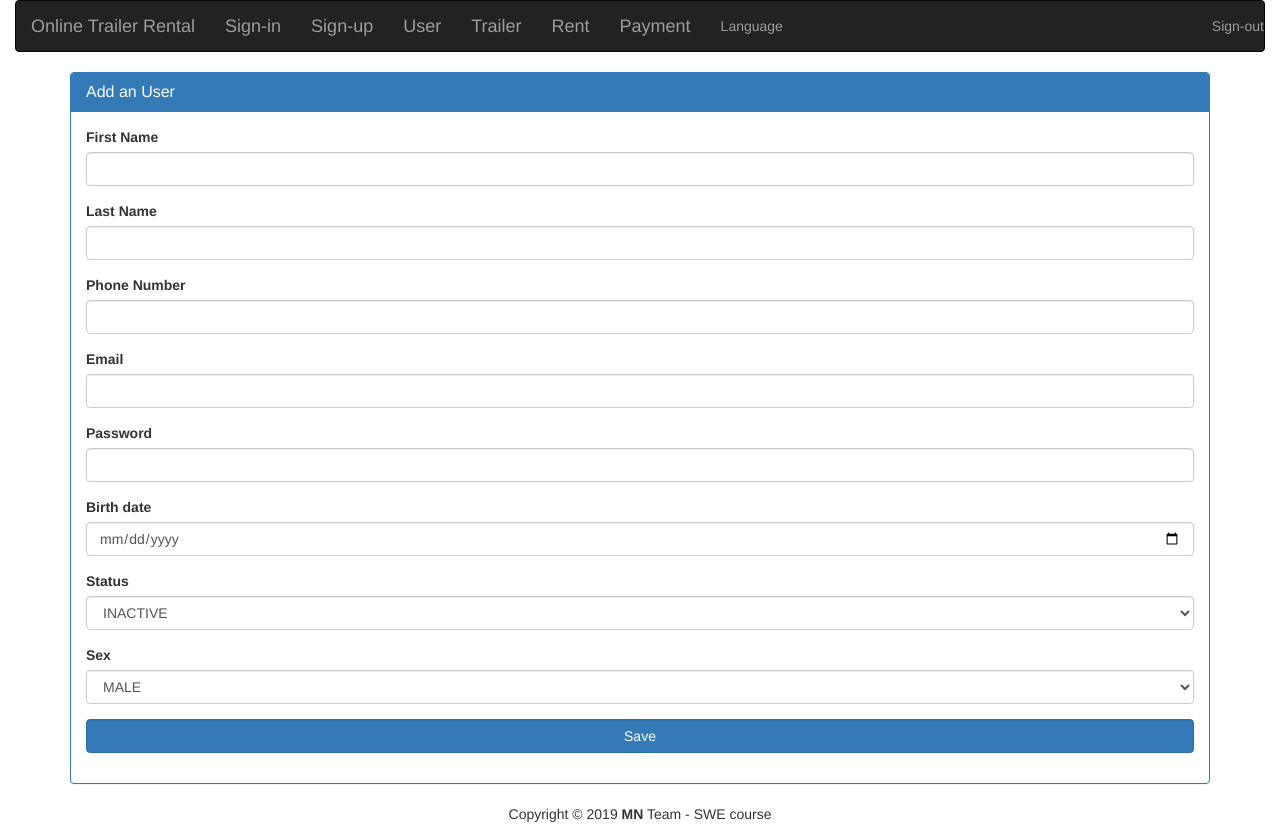
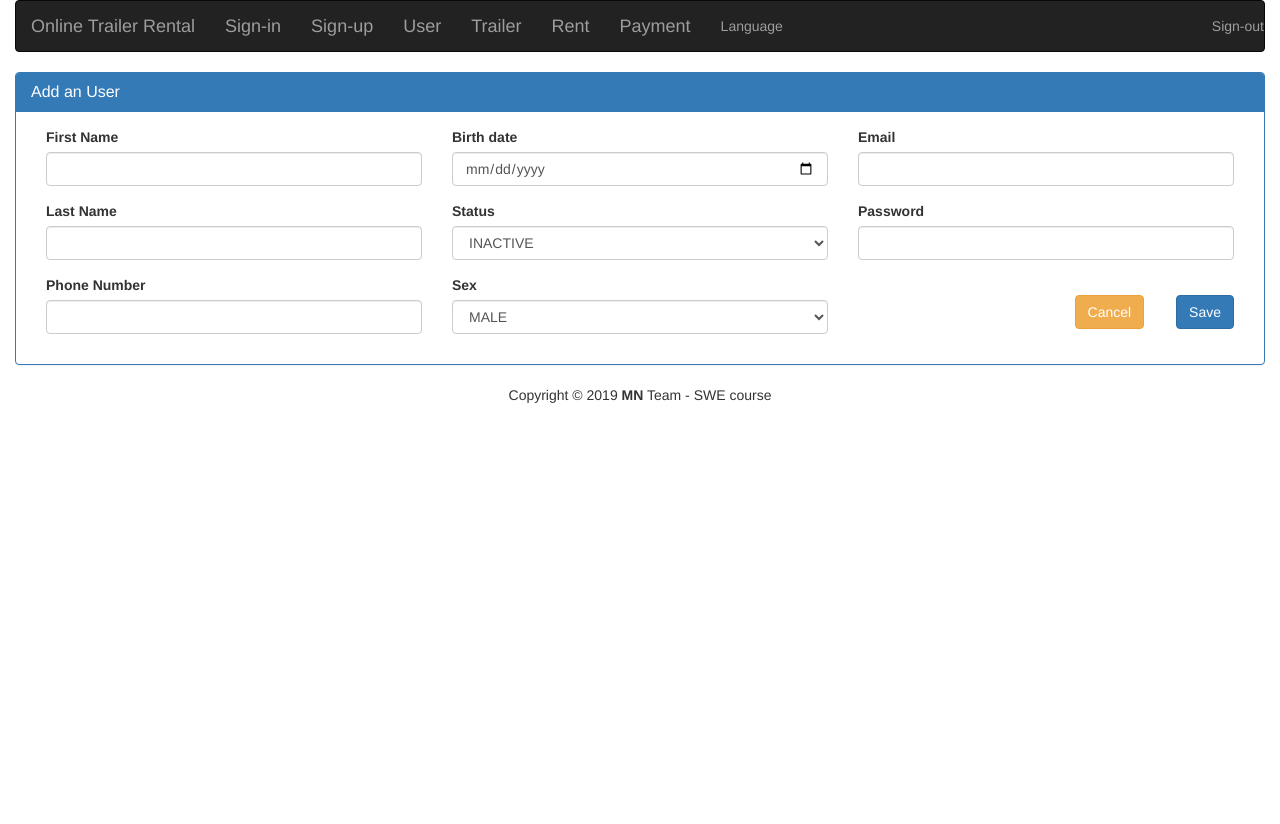
Before and after one commit to gtuugii/TrailerRental, a Spring Boot app: page /users/add in a window 1280 px wide. After the commit the page ends 403 px from the top, so only its background shows below. Run offline with Spring Boot 4, Linux system fonts and the light colour scheme; some libraries are stand-ins or nearby versions.

Commit message:
changed User-Design - add/edit

```diff
--- a/TrailerRentalClient/src/main/resources/templates/users/user-add.html
+++ b/TrailerRentalClient/src/main/resources/templates/users/user-add.html
@@ -7,7 +7,7 @@
 </head>
 <body>
 <div th:replace="fragments/header :: header"/>
-<div class="container">
+<div class="container-fluid">
     <div class="panel panel-primary">
         <div class="panel-heading">
             <h3 class="panel-title"><span th:text="#{useradd}">Add New Student</span></h3>
@@ -16,41 +16,39 @@
             <span th:text="${result}" class="alert-danger"></span>
             <form th:action="@{/users/add}" th:object="${user}" method="post">
 
+                <div class="col-md-4">
+                    <!--                <div class="form-group">-->
+                    <!--                    <label for="id" th:text="#{id}"></label>-->
+                    <!--                    <input type="text" class="form-control" id="id" th:field="*{id}" readonly/>-->
+                    <!--                    <label th:if="${#fields.hasErrors('id')}" th:errors="*{id}" class="alert-danger"></label>-->
+                    <!--                </div>-->
+
                     <div class="form-group">
                         <label for="firstName" th:text="#{firstName}"></label>
-                    <input type="text" class="form-control" id="firstName" th:field="*{firstName}" />
+                        <input type="text" class="form-control" id="firstName" th:field="*{firstName}"/>
                         <label th:if="${#fields.hasErrors('firstName')}" th:errors="*{firstName}" class="alert-danger"></label>
                     </div>
 
                     <div class="form-group">
                         <label for="lastName" th:text="#{lastName}"></label>
-                    <input type="text" class="form-control" id="lastName" th:field="*{lastName}" />
+                        <input type="text" class="form-control" id="lastName" th:field="*{lastName}"/>
                         <label th:if="${#fields.hasErrors('lastName')}" th:errors="*{lastName}" class="alert-danger"></label>
                     </div>
+
                     <div class="form-group">
                         <label for="phoneNumber" th:text="#{phoneNumber}"></label>
-                    <input type="number" class="form-control" id="phoneNumber" th:field="*{phoneNumber}" />
+                        <input type="text" class="form-control" id="phoneNumber" th:field="*{phoneNumber}"/>
                         <label th:if="${#fields.hasErrors('phoneNumber')}" th:errors="*{phoneNumber}" class="alert-danger"></label>
                     </div>
 
-                <div class="form-group">
-                    <label for="email" th:text="#{email}"></label>
-                    <input type="text" class="form-control" id="email" th:field="*{email}" />
-                    <label th:if="${#fields.hasErrors('email')}" th:errors="*{email}" class="alert-danger"></label>
                 </div>
 
-                <div class="form-group">
-                    <label for="password" th:text="#{password}"></label>
-                    <input type="password" class="form-control" id="password" th:field="*{password}" />
-                    <label th:if="${#fields.hasErrors('password')}" th:errors="*{password}" class="alert-danger"></label>
-                </div>
-
+                <div class="col-md-4">
                     <div class="form-group">
                         <label for="birthDate" th:text="#{birthDate}"></label>
                         <input type="date" class="form-control" id="birthDate" th:field="*{birthDate}" />
                         <label th:if="${#fields.hasErrors('birthDate')}" th:errors="*{birthDate}" class="alert-danger"></label>
                     </div>
-
                     <div class="form-group">
                         <label for="status" th:text="#{status}"></label>
                         <select id="status" th:field="*{status}" class="form-control">
@@ -72,9 +70,28 @@
                         </select>
                         <label th:if="${#fields.hasErrors('sex')}" th:errors="*{sex}" class="alert-danger"></label>
                     </div>
+                </div>
 
-                <div id="formFooter" class="form-group">
-                    <button type="submit" class="btn btn-primary form-control">Save</button>
+                <div class="col-md-4">
+                    <div class="form-group">
+                        <label for="email" th:text="#{email}"></label>
+                        <input type="text" class="form-control" id="email" th:field="*{email}"/>
+                        <label th:if="${#fields.hasErrors('email')}" th:errors="*{email}" class="alert-danger"></label>
+                    </div>
+
+                    <div class="form-group">
+                        <label for="password" th:text="#{password}"></label>
+                        <input type="password" class="form-control" id="password" th:field="*{password}" />
+                        <label th:if="${#fields.hasErrors('password')}" th:errors="*{password}" class="alert-danger"></label>
+                    </div>
+
+                    <div class="form-group">
+                        <div style="float: right" >
+                            <br>
+                            <a href="/users/list" class="btn btn-warning" style="margin-right: 2em;">Cancel</a>
+                            <button type="submit" class="btn btn-primary">Save</button>
+                        </div>
+                    </div>
                 </div>
 
             </form>
```
Also changed, not shown: TrailerRentalClient/src/main/java/mum/edu/swe/trailerrentalclient/model/User.java (+3 -6 lines), TrailerRentalClient/src/main/resources/templates/rent/rent-list.html (+5 -5 lines), TrailerRentalClient/src/main/resources/templates/users/user-edit.html (+32 -20 lines). Lines whose indentation alone changed are shown as unchanged.
